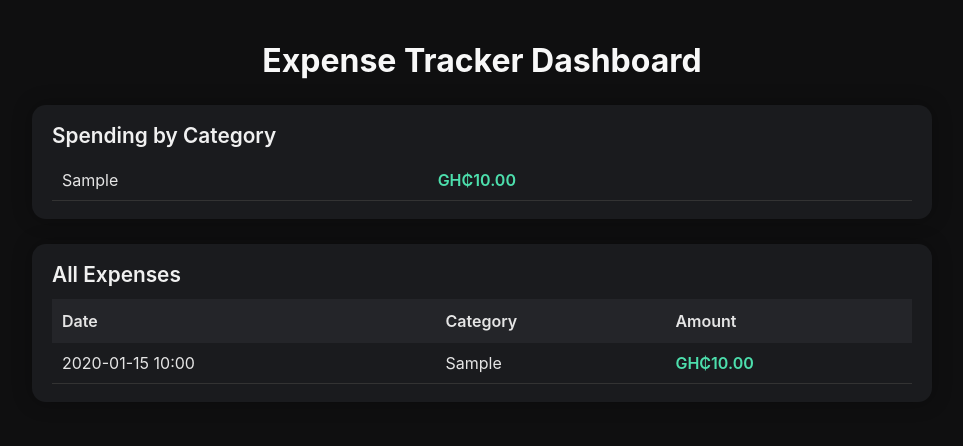
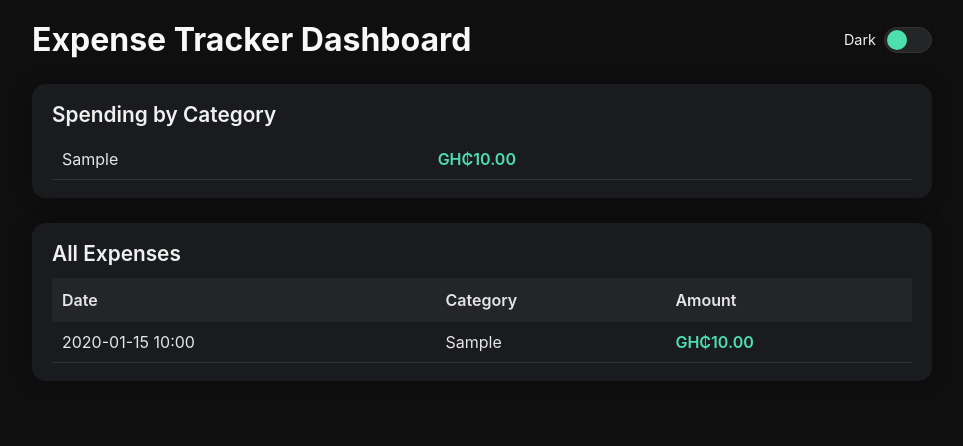
Before and after one commit to yooku98/expense_tracker, a Flask app: page / in a window 1280 px wide. Shown: the top 446 px of the page, without its empty margins (158-1121 px from the left). Run offline with Flask 3, Linux system fonts and the light colour scheme; tables that the repository leaves empty hold one stand-in row (values such as "Sample post"); some libraries are stand-ins or nearby versions.

Commit message:
add dark/light mode toggle to dashboard
Co-authored-by: Cursor <cursoragent@cursor.com>

```diff
--- a/templates/index.html
+++ b/templates/index.html
@@ -1,17 +1,40 @@
 <!DOCTYPE html>
-<html lang="en">
+<html lang="en" id="theme-root">
 <head>
     <meta charset="UTF-8">
     <meta name="viewport" content="width=device-width, initial-scale=1.0">
     <title>Expense Tracker Dashboard</title>
 
     <style>
+        :root, [data-theme="dark"] {
+            --bg: #0f0f10;
+            --card: #1a1b1e;
+            --text: #e5e5e5;
+            --text-heading: #f8f8f8;
+            --text-sub: #f0f0f0;
+            --th-bg: #242529;
+            --border: #333;
+            --accent: #4ddfad;
+            --shadow: rgba(0,0,0,0.3);
+        }
+        [data-theme="light"] {
+            --bg: #f5f5f5;
+            --card: #ffffff;
+            --text: #1a1a1a;
+            --text-heading: #0d0d0d;
+            --text-sub: #262626;
+            --th-bg: #e8e8e8;
+            --border: #ddd;
+            --accent: #0d9488;
+            --shadow: rgba(0,0,0,0.08);
+        }
+
         body {
             font-family: "Inter", sans-serif;
-            background: #0f0f10;
+            background: var(--bg);
             margin: 0;
             padding: 0;
-            color: #e5e5e5;
+            color: var(--text);
         }
 
         .container {
@@ -20,27 +43,70 @@
             padding: 20px;
         }
 
+        .header {
+            display: flex;
+            align-items: center;
+            justify-content: space-between;
+            flex-wrap: wrap;
+            gap: 12px;
+            margin-bottom: 25px;
+        }
+
         h1 {
-            text-align: center;
+            margin: 0;
             font-size: 2rem;
             font-weight: 700;
-            margin-bottom: 25px;
-            color: #f8f8f8;
+            color: var(--text-heading);
+        }
+
+        .theme-toggle {
+            display: inline-flex;
+            align-items: center;
+            gap: 8px;
+            font-size: 0.9rem;
+            color: var(--text-sub);
+        }
+        .theme-toggle label {
+            cursor: pointer;
+            user-select: none;
+        }
+        .theme-switch {
+            position: relative;
+            width: 48px;
+            height: 26px;
+            background: var(--th-bg);
+            border-radius: 26px;
+            cursor: pointer;
+            border: 1px solid var(--border);
+        }
+        .theme-switch::after {
+            content: "";
+            position: absolute;
+            top: 2px;
+            left: 2px;
+            width: 20px;
+            height: 20px;
+            background: var(--accent);
+            border-radius: 50%;
+            transition: transform 0.2s ease;
+        }
+        [data-theme="light"] .theme-switch::after {
+            transform: translateX(22px);
         }
 
         .card {
-            background: #1a1b1e;
+            background: var(--card);
             padding: 18px 20px;
             margin-bottom: 25px;
             border-radius: 14px;
-            box-shadow: 0 0 20px rgba(0,0,0,0.3);
+            box-shadow: 0 0 20px var(--shadow);
         }
 
         h2 {
             font-size: 1.3rem;
             font-weight: 600;
             margin-bottom: 12px;
-            color: #f0f0f0;
+            color: var(--text-sub);
         }
 
         table {
@@ -52,30 +118,27 @@
             text-align: left;
             padding: 12px 10px;
             font-weight: 600;
-            background: #242529;
+            background: var(--th-bg);
         }
 
         td {
             padding: 10px;
-            border-bottom: 1px solid #333;
+            border-bottom: 1px solid var(--border);
         }
 
         .amount {
             font-weight: 600;
-            color: #4ddfad; /* teal green highlights */
+            color: var(--accent);
         }
 
-        /* Card titles spacing */
         .card h2 {
             margin-top: 0;
         }
 
-        /* Table wrapper for mobile responsiveness */
         .table-wrapper {
             overflow-x: auto;
         }
 
-        /* Mobile adjustments */
         @media (max-width: 600px) {
             h1 { font-size: 1.6rem; }
             h2 { font-size: 1.1rem; }
@@ -88,7 +151,13 @@
 <body>
 <div class="container">
 
-    <h1>Expense Tracker Dashboard</h1>
+    <header class="header">
+        <h1>Expense Tracker Dashboard</h1>
+        <div class="theme-toggle">
+            <span id="theme-label">Dark</span>
+            <button type="button" class="theme-switch" id="theme-switch" aria-label="Toggle dark/light mode" title="Toggle dark/light mode"></button>
+        </div>
+    </header>
 
     <!-- Summary by Category -->
     <div class="card">
@@ -133,5 +202,38 @@
     </div>
 
 </div>
+
+    <script>
+        (function () {
+            var KEY = "expense-tracker-theme";
+            var root = document.getElementById("theme-root");
+            var btn = document.getElementById("theme-switch");
+            var label = document.getElementById("theme-label");
+
+            function getTheme() {
+                try {
+                    return localStorage.getItem(KEY) || "dark";
+                } catch (e) {
+                    return "dark";
+                }
+            }
+
+            function setTheme(theme) {
+                root.setAttribute("data-theme", theme);
+                if (label) label.textContent = theme === "light" ? "Light" : "Dark";
+                try {
+                    localStorage.setItem(KEY, theme);
+                } catch (e) {}
+            }
+
+            function toggleTheme() {
+                var next = getTheme() === "dark" ? "light" : "dark";
+                setTheme(next);
+            }
+
+            setTheme(getTheme());
+            if (btn) btn.addEventListener("click", toggleTheme);
+        })();
+    </script>
 </body>
 </html>
```
